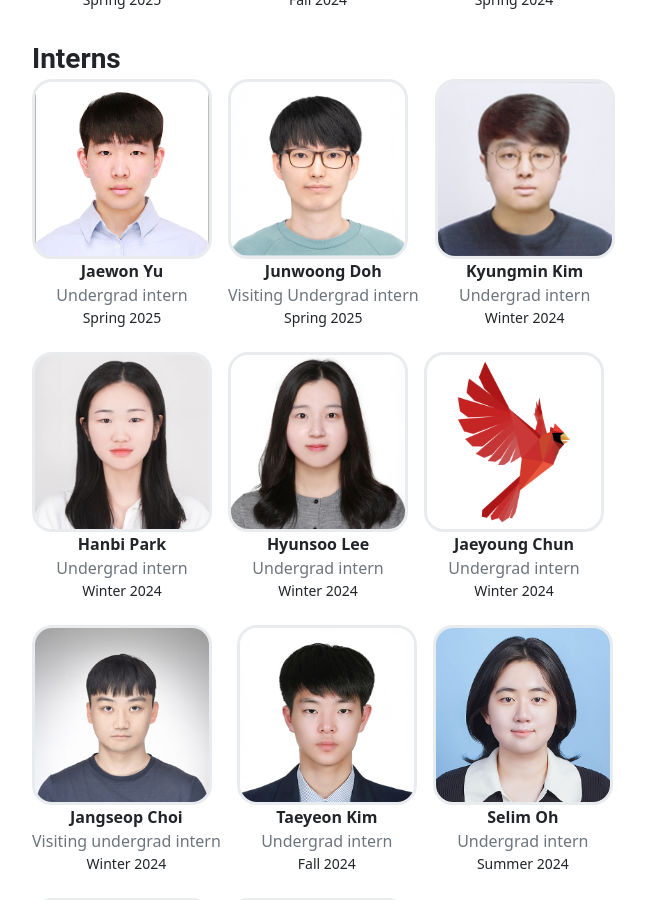
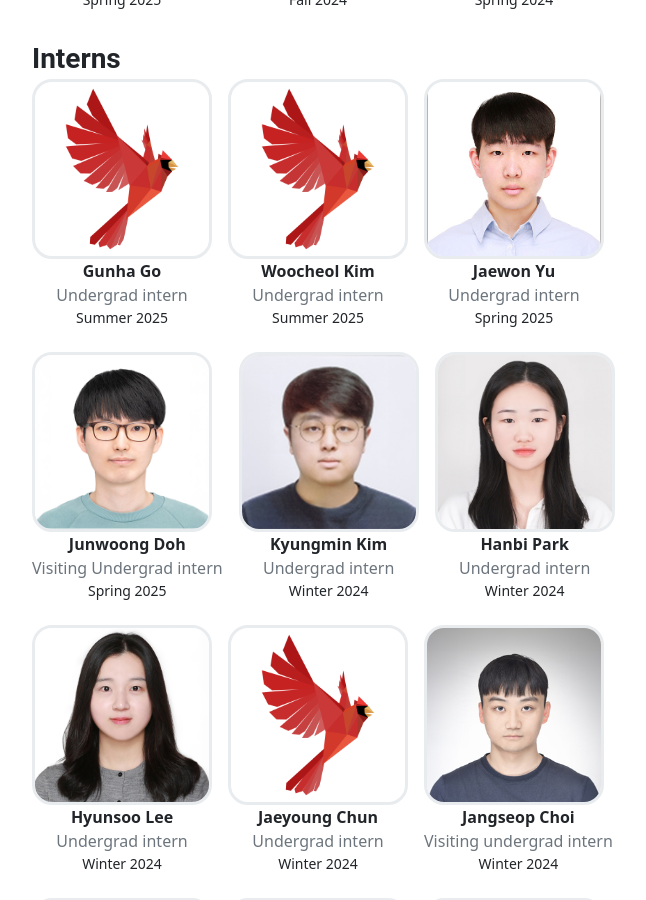
Before and after one commit to postech-compsec/postech-compsec.github.io, a Jekyll site: the page built from pages/people.md, in a window 1280 px wide and 900 px high, scrolled down 1115 px. Shown: the whole window, without its empty margins (240-886 px from the left). Built offline with Jekyll 4.4.1, drawn with Linux system fonts in a browser that asks for light colours; nearby versions of some CDN libraries.

Commit message:
woocheol, gunha

```diff
--- a/_data/people.yml
+++ b/_data/people.yml
@@ -30,6 +30,18 @@ Graduate Students:
   site: https://bxta.kr/
 
 Interns:
+- name: Gunha Go
+  role: Undergrad intern
+  since: Summer 2025
+  image: assets/people/default.png
+  site: #
+
+- name: Woocheol Kim
+  role: Undergrad intern
+  since: Summer 2025
+  image: assets/people/default.png
+  site: #
+
 - name: Jaewon Yu
   role: Undergrad intern
   since: Spring 2025
```
Also changed, not shown: pages/home.md (+1 -0 lines).
